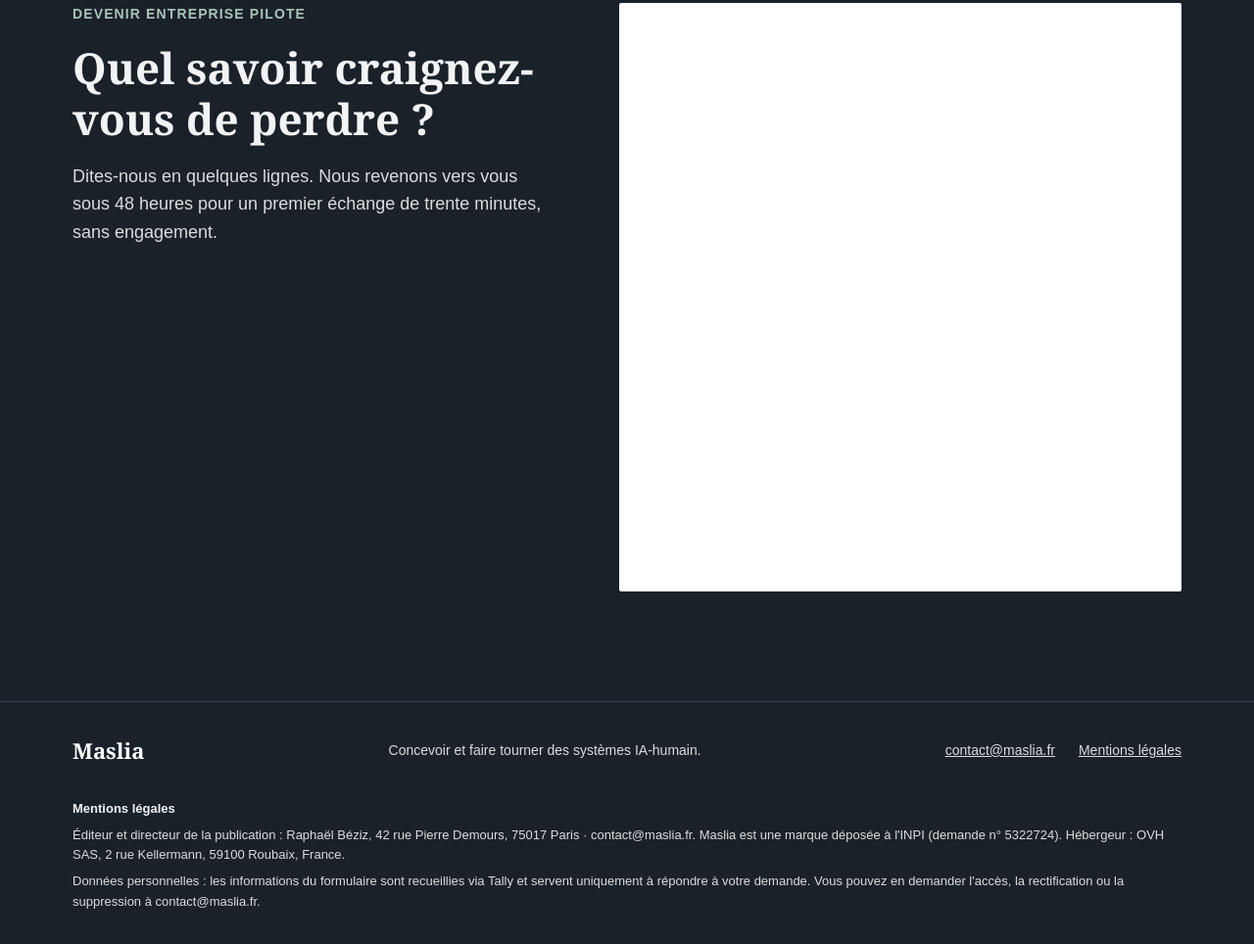
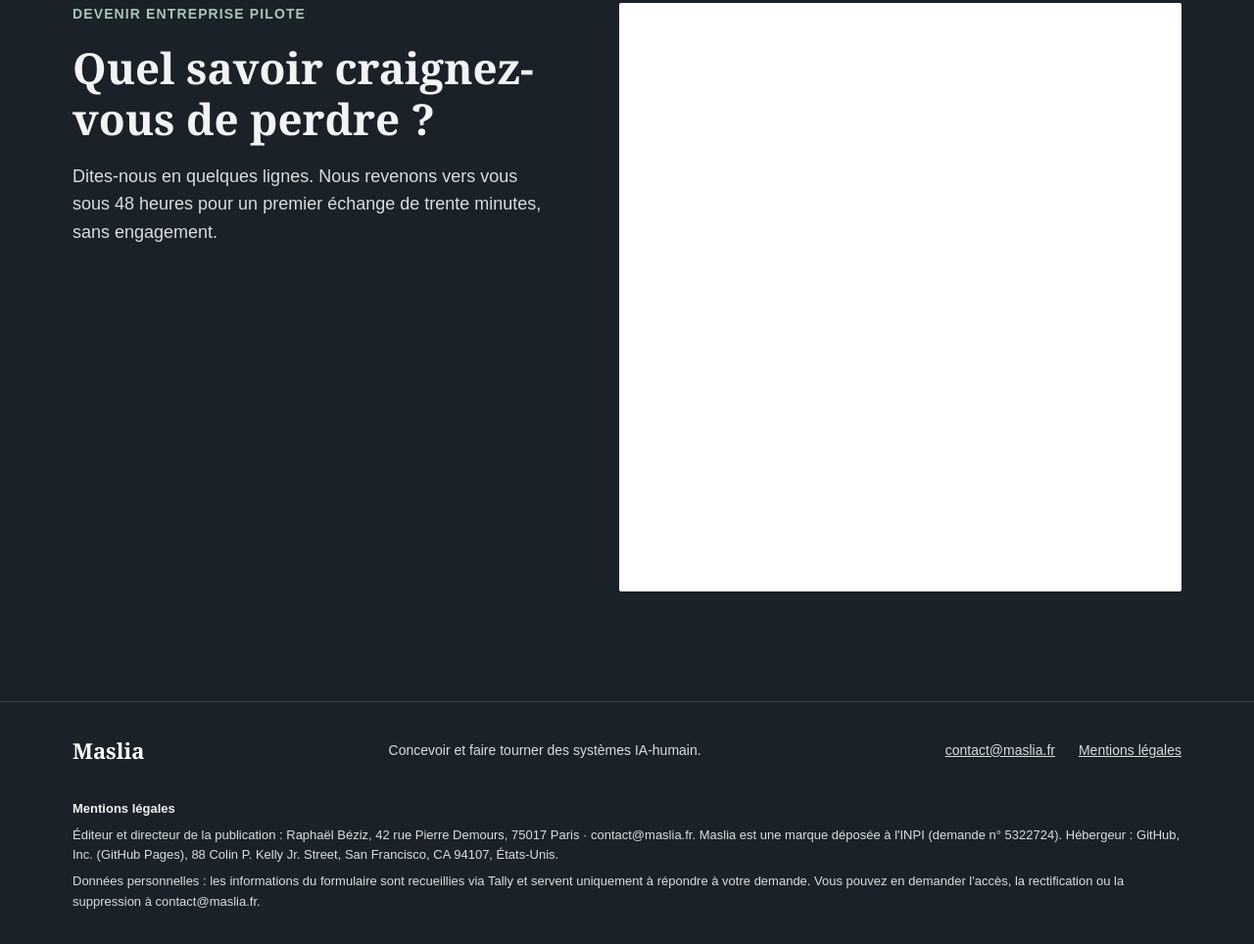
Before and after one commit to raphaelbeziz-stack/maslia-site, a plain HTML site: page index.html in a window 1280 px wide. Shown: the part 9417-10381 px from the top of the page at 98% size. Drawn offline with Linux system fonts and the light colour scheme; a script that the page names is missing.

Commit message:
Add files via upload

```diff
--- a/index.html
+++ b/index.html
@@ -402,7 +402,7 @@ img{max-width:100%}
 </div>
 <div id="mentions" style="max-width: 1180px; margin: 0 auto; padding: 0 24px 32px; font-size: 13px; color: #D9DDE0">
 <p style="margin: 0 0 6px; font-weight: 600; color: #F2F3F4">Mentions légales</p>
-<p style="margin: 0 0 6px">Éditeur et directeur de la publication : Raphaël Béziz, 42 rue Pierre Demours, 75017 Paris · contact@maslia.fr. Maslia est une marque déposée à l'INPI (demande n° 5322724). Hébergeur : OVH SAS, 2 rue Kellermann, 59100 Roubaix, France.</p>
+<p style="margin: 0 0 6px">Éditeur et directeur de la publication : Raphaël Béziz, 42 rue Pierre Demours, 75017 Paris · contact@maslia.fr. Maslia est une marque déposée à l'INPI (demande n° 5322724). Hébergeur : GitHub, Inc. (GitHub Pages), 88 Colin P. Kelly Jr. Street, San Francisco, CA 94107, États-Unis.</p>
 <p style="margin: 0">Données personnelles : les informations du formulaire sont recueillies via Tally et servent uniquement à répondre à votre demande. Vous pouvez en demander l'accès, la rectification ou la suppression à contact@maslia.fr.</p>
 </div>
 </footer>
```
